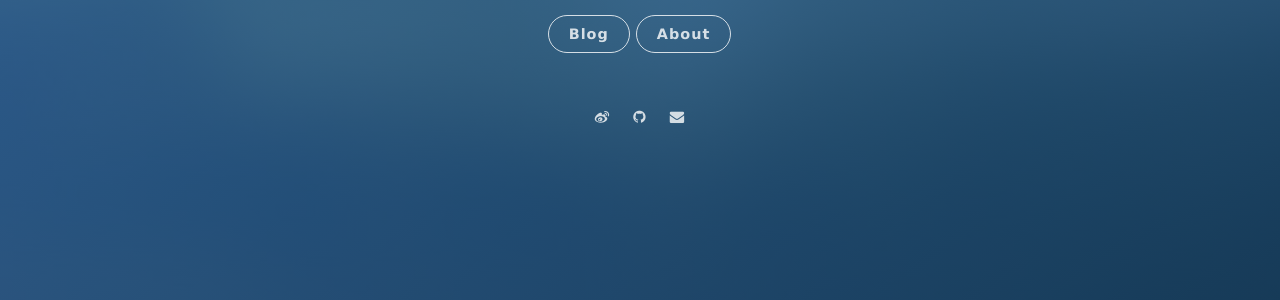
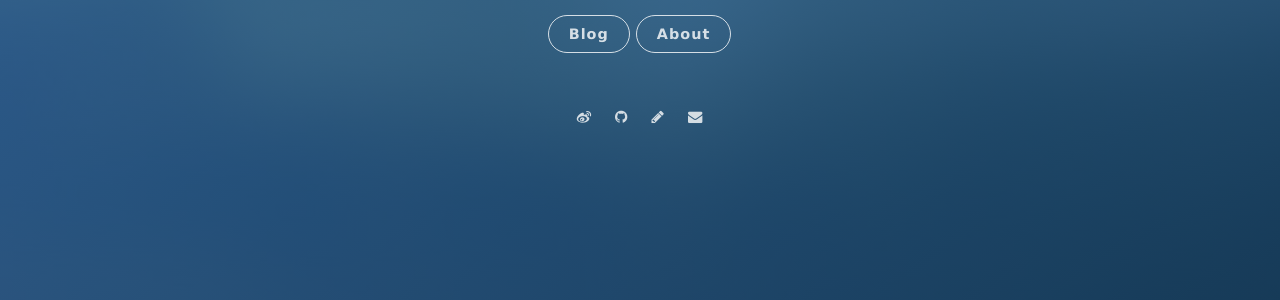
Before and after one commit to liuwons/blog, a Jekyll site: the page built from index.html, in a window 1280 px wide. Shown: the part 549-849 px from the top of the page. Built offline with Jekyll 4.4.1, drawn with Linux system fonts in a browser that asks for light colours; nearby versions of some CDN libraries; the list of posts is cut into pages by our own code; comment, search, counter and statistics services are not loaded.

Commit message:
Add csdn link

```diff
--- a/_config.yml
+++ b/_config.yml
@@ -42,5 +42,6 @@ social:
     weibo: liuwons
     github: liuwons
     mail: a@lwons.com
+    csdn: tobacco5648
 
 baidu_analyze_id: 223c8334613f17de83d2430fd15a79d6
--- a/_includes/social.html
+++ b/_includes/social.html
@@ -41,6 +41,17 @@
   </li>
   {% endif %}
 
+
+  {% if site.social.mail %}
+  <!-- Email -->
+  <li class="navigation__item">
+    <a href="http://blog.csdn.net/{{site.social.csdn}}" title="CSDN">
+      <i class='social fa fa-pencil'></i>
+      <span class="label">CSDN</span>
+    </a>
+  </li>
+  {% endif %}
+
   {% if site.social.mail %}
   <!-- Email -->
   <li class="navigation__item">
```
